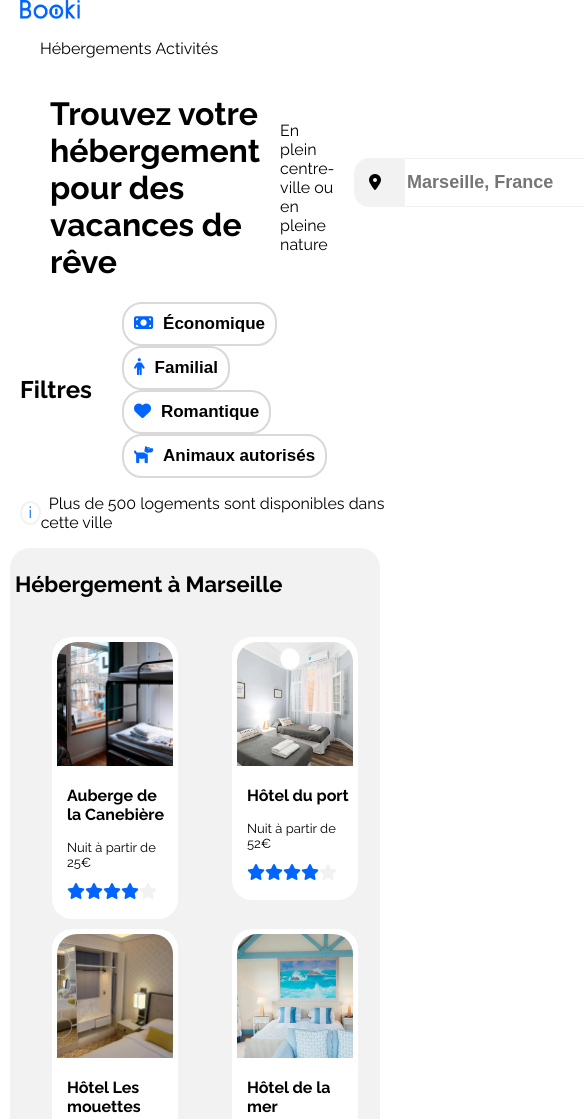
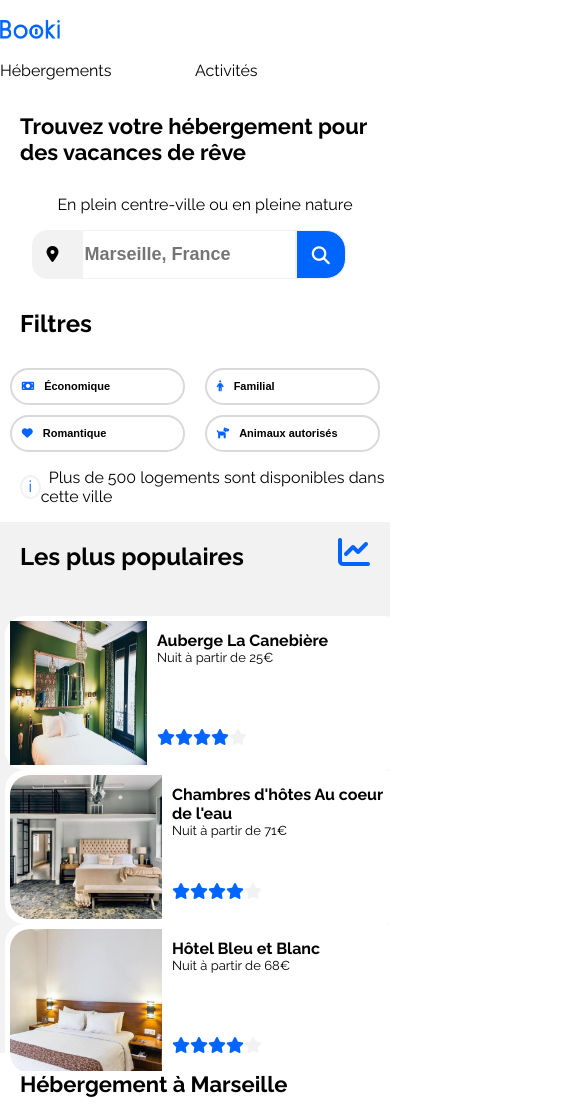
Before and after one commit to carly-213/booki, a plain HTML site: page index.html in a window 390 px wide. Shown: the top 1119 px of the page, 585 px wide, since content can reach past the window. Drawn offline with Linux system fonts and the light colour scheme.

Commit message:
ajout responsive tous telephones

```diff
--- a/css/styles.css
+++ b/css/styles.css
@@ -198,7 +198,7 @@ form button{
   color: #0065fc;
 }
 
-/*herbergement_et_populaire*/
+/*HEBERGEMENT ET POPULAIRE*/
 
 #herbergement_et_populaire {
   display: flex;
@@ -441,7 +441,7 @@ footer h2{
   #nav{
     margin-right: 20px;
   }
-  /***************main***********/
+  /*MAIN*/
 
   .main_h1{
     margin-left: 20px;
@@ -595,11 +595,271 @@ footer h2{
     visibility: hidden;
   }
 
-  /***********Body********/
+  /*BODY*/
   body {
     width: auto;
     max-width: 767px;
     margin: 0 auto;
   }
 
+
+  main {
+    padding-left: 0;
+    padding-right: 0;
+  }
+
+  main span {
+    margin-left: 20px;
+  }
+  /*HEADER*/
+
+  header {
+    display: flex;
+    flex-direction: column;
+    padding-right: 0px;
+    padding-left: 0px;
+  }
+
+  nav {
+    width: 100%;
+  }
+
+  nav ul {
+    justify-content: space-around;
+    display: flex;
+    flex-direction: row;
+    padding: 0;
+  }
+
+  nav li {
+    width: 50%;
+    border-top: 2px solid transparent;
+    border-bottom: 2px solid transparent;
+  }
+
+  nav li:hover {
+    border-top: 2px solid transparent;
+    border-bottom: 2px solid #0065fc;
+  }
+
+  .logo_booki {
+    margin-top: 20px;
+    margin-left: auto;
+    margin-right: auto;
+  }
+
+  /*CLASS MAIN*/
+
+  .main_h1 {
+    margin-left: 20px;
+    align-items: center;
+    font-style: normal;
+    font-weight: 700;
+    font-size: 22px;
+    line-height: 26px;
+  }
+
+  .main_p {
+    margin-left: 20px;
+    align-items: center;
+    font-style: normal;
+    font-weight: 400;
+    font-size: 16px;
+    line-height: 19px;
+  }
+
+  /*FORMULAIRE*/
+
+  form {
+    margin-left: 20px;
+  }
+  form input {
+    width: 60%;
+  }
+  form button {
+    width: 50px;
+  }
+
+  /*CHAMP FILTRE ET BTN*/
+
+  .filtre {
+    display: flex;
+    flex-direction: column;
+    align-items: flex-start;
+  }
+
+  .filtre h2 {
+    margin-left: 20px;
+  }
+
+  .filtre button {
+    width: 45%;
+    margin-top: 10px;
+    margin-left: auto;
+    margin-right: auto;
+    font-style: normal;
+    font-weight: 700;
+    font-size: 11px;
+    line-height: 13px;
+    display: flex;
+  }
+
+  .btn_smartphone {
+    display: flex;
+    flex-wrap: wrap;
+    width: 100%;
+  }
+
+  .icon {
+    width: 21px;
+    height: 20px;
+  }
+
+  /*POPULAIRE*/
+  aside {
+    border-radius: 20px;
+    padding: 0px;
+  }
+  #populaire {
+    background-color: #f2f2f2;
+    margin: 0;
+    border-radius: 0;
+  }
+
+  .populaire_block {
+    display: flex;
+    flex-direction: column;
+  }
+  .populaire_block a {
+    width: 100%;
+    height: 144px;
+  }
+
+  .populaire_carte {
+    max-width: 767px;
+    width: 100%;
+  }
+
+  .populaire_image img {
+    width: 100%;
+    object-fit: cover;
+  }
+
+  .populaire_details {
+    display: flex;
+    flex-direction: column;
+    justify-content: space-between;
+    min-height: 85px;
+  }
+
+  /*HEBERGEMENT*/
+
+  #herbergement_et_populaire {
+    display: flex;
+    flex-direction: column-reverse;
+    width: 100%;
+  }
+  #hebergement {
+    margin-right: 0;
+    margin-left: 0;
+  }
+
+  .hebergement_h2 {
+    font-style: normal;
+    font-weight: 700;
+    font-size: 22px;
+    line-height: 26px;
+    padding-left: 20px;
+  }
+
+  .section_hebergement {
+    background-color: #ffffff;
+    border-radius: 0;
+    padding: 0;
+  }
+
+  .hebergement_block {
+    display: flex;
+    flex-direction: column;
+  }
+
+  .hebergement_block a {
+    max-width: 767px;
+    width: 100%;
+  }
+
+  .hebergement_carte {
+    max-width: 767px;
+    width: 100%;
+  }
+
+  .hebergement_carte:hover {
+    cursor: pointer;
+  }
+
+  .inactive {
+    color: #f2f2f2;
+  }
+
+  .hebergement_carte img {
+    width: 100%;
+    max-width: 767px;
+    object-fit: cover;
+  }
+  .hebergement_description {
+    padding-left: 10px;
+  }
+
+  /*ACTIVITES*/
+  #activite {
+    margin-top: 40px;
+  }
+
+  .activite_block {
+    display: flex;
+    flex-direction: column;
+  }
+
+  .activite_carte {
+    padding-left: 0px;
+    width: 100%;
+    background-color: white;
+    border-radius: 20px;
+    margin-bottom: 10px;
+    max-width: 100%;
+    box-shadow: 5px 5px 5px #f2f2f2;
+  }
+
+  .activite_carte img {
+    width: 100%;
+    object-fit: cover;
+    height: 70%;
+    border-radius: 20px 20px 0px 0px;
+  }
+
+  /*FOOTER*/
+
+  footer {
+    display: flex;
+    flex-direction: column;
+    width: 100%;
+    margin-left: 0;
+    padding-left: 0;
+    padding-right: 0;
+  }
+
+  footer div {
+    margin-left: 30px;
+    padding: 10px;
+  }
+
+  footer ul {
+    display: flex;
+    flex-direction: column;
+  }
+
+  footer li {
+    display: flex;
+    flex-direction: column;
+  }
 }
```
